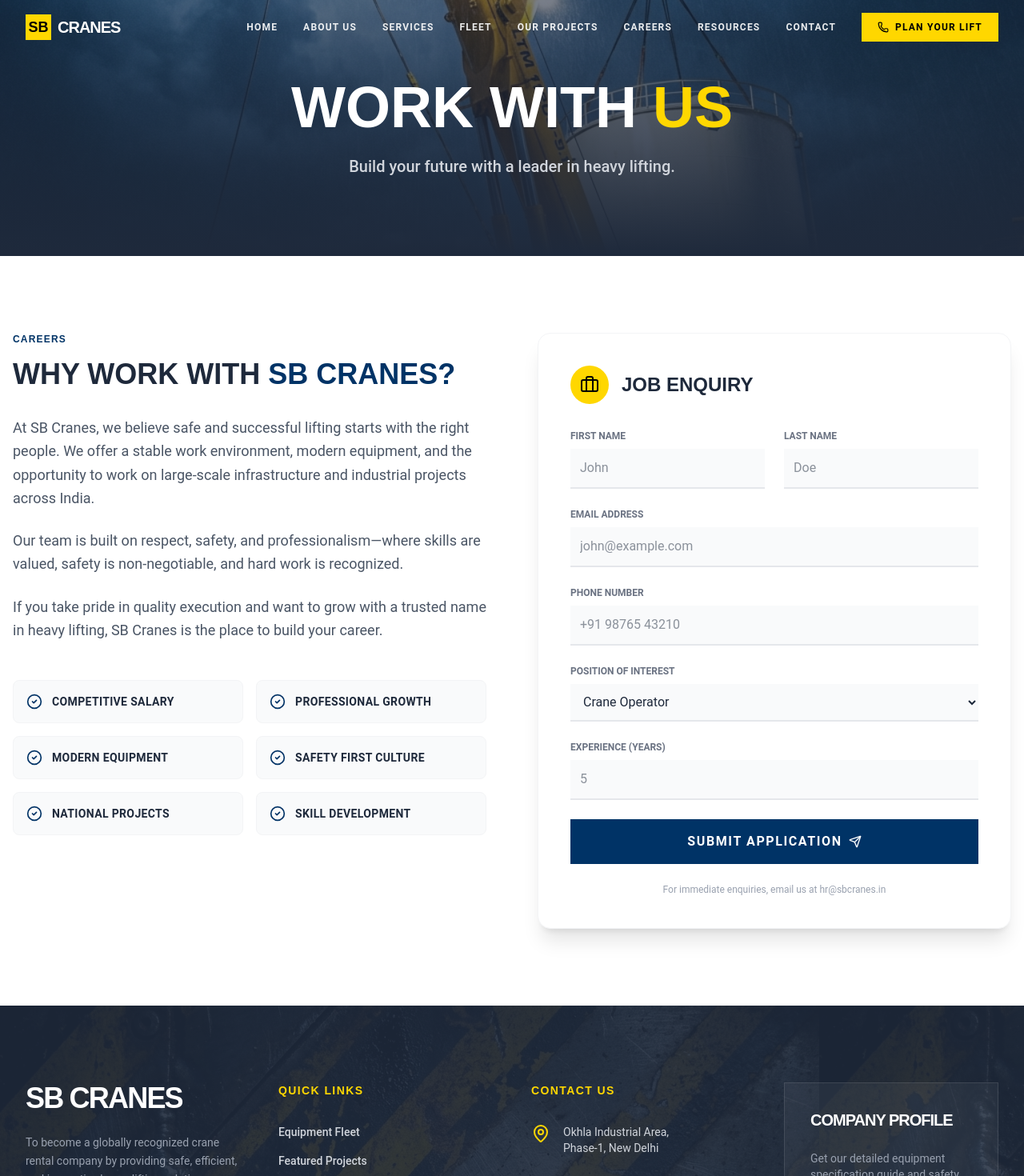
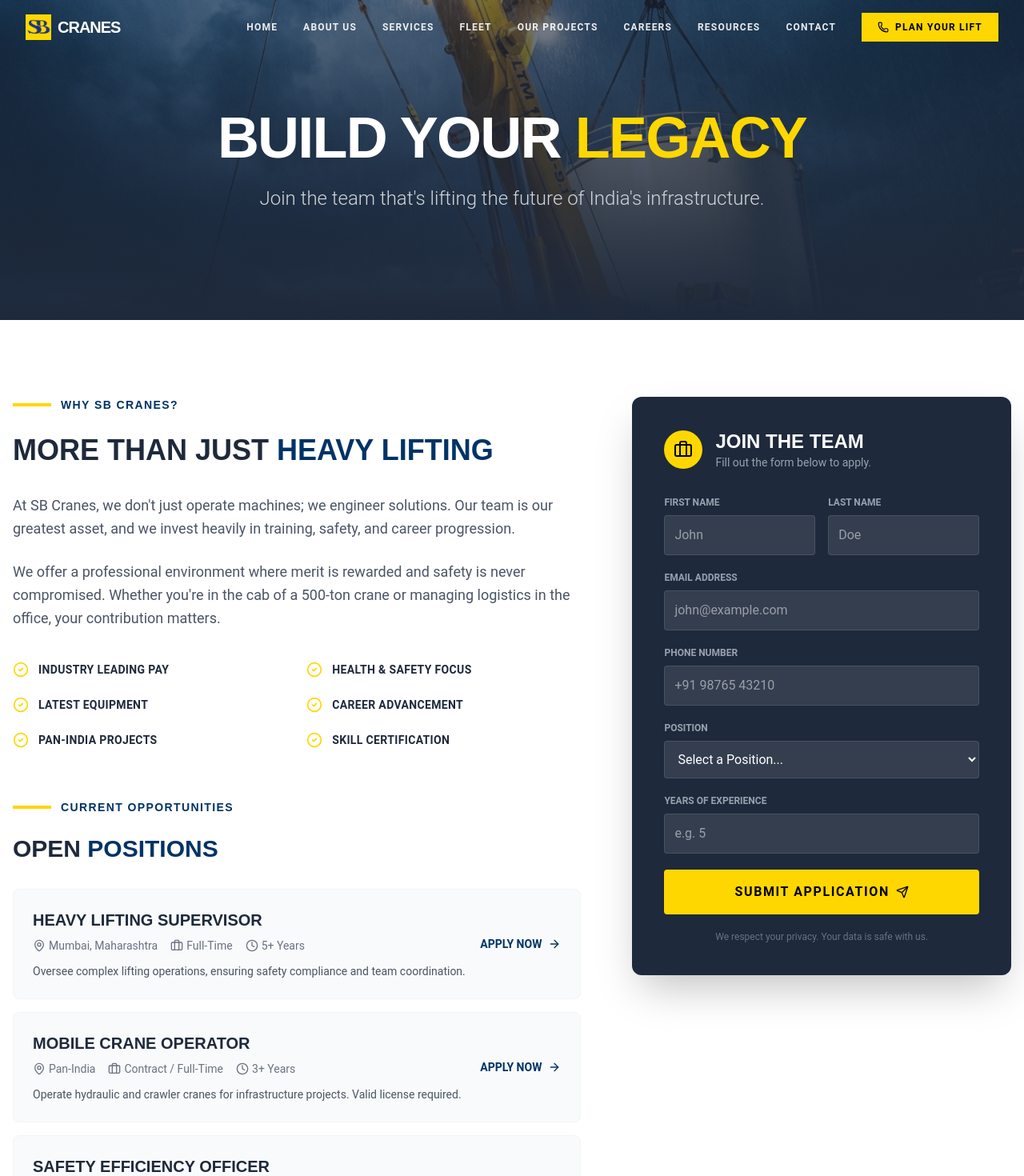
Before and after one commit to metaltroop/SBCranes-Rethink, a React (Vite) app: page /careers in a window 1280 px wide. Shown: the top 1470 px of the page at 80% size. Built offline with nearby package versions, Linux system fonts and the light colour scheme.

Commit message:
yoo done ig

```diff
--- a/src/components/Navbar.tsx
+++ b/src/components/Navbar.tsx
@@ -1,6 +1,7 @@
 import { useState, useEffect } from 'react';
 import { Menu, X, Phone } from 'lucide-react';
 import { motion, AnimatePresence } from 'framer-motion';
+import logo from '../assets/images/logo.png';
 import { Link } from 'react-router-dom';
 
 interface NavbarProps {
@@ -41,7 +42,7 @@
                         {/* Logo */}
                         <Link to="/" className="flex items-center gap-2 group">
                             <div className="h-8 w-8 bg-safety-yellow flex items-center justify-center font-bold text-black text-lg font-header">
-                                SB
+                                <img src={logo} alt="" />
                             </div>
                             <span className="text-xl font-bold uppercase tracking-tighter text-white font-header group-hover:text-safety-yellow transition-colors">
                                 Cranes
--- a/src/pages/Careers.tsx
+++ b/src/pages/Careers.tsx
@@ -1,122 +1,203 @@
 import { motion } from 'framer-motion';
-import { Briefcase, CheckCircle2, Send } from 'lucide-react';
+import { Briefcase, CheckCircle2, Send, MapPin, Clock, ArrowRight } from 'lucide-react';
 import heroBg from '../assets/images/hero_bg.png';
+
+const openings = [
+    {
+        title: "Heavy Lifting Supervisor",
+        location: "Mumbai, Maharashtra",
+        type: "Full-Time",
+        experience: "5+ Years",
+        description: "Oversee complex lifting operations, ensuring safety compliance and team coordination."
+    },
+    {
+        title: "Mobile Crane Operator",
+        location: "Pan-India",
+        type: "Contract / Full-Time",
+        experience: "3+ Years",
+        description: "Operate hydraulic and crawler cranes for infrastructure projects. Valid license required."
+    },
+    {
+        title: "Safety Efficiency Officer",
+        location: "Gujarat Region",
+        type: "Full-Time",
+        experience: "4+ Years",
+        description: "Implement and monitor safety protocols on-site to ensure zero-incident operations."
+    },
+    {
+        title: "Maintenance Engineer (Hydraulics)",
+        location: "Pune Workshop",
+        type: "Full-Time",
+        experience: "3-6 Years",
+        description: "Diagnose and repair hydraulic systems for our fleet of Liebherr and Demag cranes."
+    }
+];
 
 export default function Careers() {
     return (
         <div className="min-h-screen bg-white">
             {/* Hero Section */}
-            <section className="relative h-[40vh] min-h-[300px] flex items-center justify-center overflow-hidden bg-dark-slate">
+            <section className="relative h-[50vh] min-h-[400px] flex items-center justify-center overflow-hidden bg-dark-slate">
                 <div className="absolute inset-0 bg-cover bg-center opacity-40" style={{ backgroundImage: `url(${heroBg})` }}></div>
-                <div className="absolute inset-0 bg-linear-to-t from-dark-slate to-transparent"></div>
+                <div className="absolute inset-0 bg-linear-to-t from-dark-slate via-dark-slate/50 to-transparent"></div>
                 <div className="relative z-10 text-center px-4 max-w-4xl mx-auto">
-                    <motion.h1
-                        initial={{ opacity: 0, y: 20 }}
+                    <motion.div
+                        initial={{ opacity: 0, y: 30 }}
                         animate={{ opacity: 1, y: 0 }}
-                        className="text-5xl md:text-7xl font-bold uppercase font-header text-white mb-6"
+                        transition={{ duration: 0.8 }}
                     >
-                        Work With <span className="text-safety-yellow">Us</span>
-                    </motion.h1>
-                    <p className="text-xl text-gray-300 font-medium">
-                        Build your future with a leader in heavy lifting.
-                    </p>
+                        <h1 className="text-5xl md:text-7xl font-bold uppercase font-header text-white mb-6 tracking-tight">
+                            Build Your <span className="text-safety-yellow">Legacy</span>
+                        </h1>
+                        <p className="text-xl md:text-2xl text-gray-300 font-light max-w-2xl mx-auto">
+                            Join the team that's lifting the future of India's infrastructure.
+                        </p>
+                    </motion.div>
                 </div>
             </section>
 
             <div className="container mx-auto px-4 py-16 lg:py-24">
                 <div className="flex flex-col lg:flex-row gap-16">
 
-                    {/* Left Column: Why Work With Us */}
-                    <div className="w-full lg:w-1/2">
-                        <div className="mb-12">
-                            <h2 className="text-industrial-blue text-xs font-bold uppercase tracking-widest mb-4">Careers</h2>
-                            <h3 className="text-3xl md:text-4xl font-bold uppercase font-header text-dark-slate mb-8">
-                                Why Work with <span className="text-industrial-blue">SB Cranes?</span>
+                    {/* Left Column: Content */}
+                    <div className="w-full lg:w-3/5 space-y-16">
+
+                        {/* Why Work With Us */}
+                        <div>
+                            <div className="flex items-center gap-3 mb-6">
+                                <div className="h-1 w-12 bg-safety-yellow"></div>
+                                <h2 className="text-industrial-blue text-sm font-bold uppercase tracking-widest">Why SB Cranes?</h2>
+                            </div>
+                            <h3 className="text-3xl md:text-4xl font-bold uppercase font-header text-dark-slate mb-8 leading-tight">
+                                More Than Just <span className="text-industrial-blue">Heavy Lifting</span>
                             </h3>
                             <div className="space-y-6 text-gray-600 text-lg leading-relaxed">
                                 <p>
-                                    At SB Cranes, we believe safe and successful lifting starts with the right people. We offer a stable work environment, modern equipment, and the opportunity to work on large-scale infrastructure and industrial projects across India.
+                                    At SB Cranes, we don't just operate machines; we engineer solutions. Our team is our greatest asset, and we invest heavily in training, safety, and career progression.
                                 </p>
                                 <p>
-                                    Our team is built on respect, safety, and professionalism—where skills are valued, safety is non-negotiable, and hard work is recognized.
+                                    We offer a professional environment where merit is rewarded and safety is never compromised. Whether you're in the cab of a 500-ton crane or managing logistics in the office, your contribution matters.
                                 </p>
-                                <p>
-                                    If you take pride in quality execution and want to grow with a trusted name in heavy lifting, SB Cranes is the place to build your career.
-                                </p>
+                            </div>
+
+                            <div className="grid grid-cols-1 sm:grid-cols-2 gap-6 mt-10">
+                                {[
+                                    'Industry Leading Pay',
+                                    'Health & Safety Focus',
+                                    'Latest Equipment',
+                                    'Career Advancement',
+                                    'Pan-India Projects',
+                                    'Skill Certification'
+                                ].map((item, index) => (
+                                    <div key={index} className="flex items-center gap-3">
+                                        <CheckCircle2 className="h-5 w-5 text-safety-yellow shrink-0" />
+                                        <span className="text-dark-slate font-bold uppercase text-sm tracking-wide">{item}</span>
+                                    </div>
+                                ))}
                             </div>
                         </div>
 
-                        {/* Benefits List */}
-                        <div className="grid grid-cols-1 sm:grid-cols-2 gap-4">
-                            {[
-                                'Competitive Salary',
-                                'Professional Growth',
-                                'Modern Equipment',
-                                'Safety First Culture',
-                                'National Projects',
-                                'Skill Development'
-                            ].map((item, index) => (
-                                <div key={index} className="flex items-center gap-3 bg-gray-50 p-4 rounded-lg border border-gray-100">
-                                    <CheckCircle2 className="h-5 w-5 text-industrial-blue shrink-0" />
-                                    <span className="text-dark-slate font-bold uppercase text-sm tracking-wide">{item}</span>
-                                </div>
-                            ))}
+                        {/* Current Openings */}
+                        <div id="openings">
+                            <div className="flex items-center gap-3 mb-6">
+                                <div className="h-1 w-12 bg-safety-yellow"></div>
+                                <h2 className="text-industrial-blue text-sm font-bold uppercase tracking-widest">Current Opportunities</h2>
+                            </div>
+                            <h3 className="text-3xl font-bold uppercase font-header text-dark-slate mb-8">
+                                Open <span className="text-industrial-blue">Positions</span>
+                            </h3>
+
+                            <div className="space-y-4">
+                                {openings.map((job, index) => (
+                                    <motion.div
+                                        key={index}
+                                        initial={{ opacity: 0, y: 10 }}
+                                        whileInView={{ opacity: 1, y: 0 }}
+                                        viewport={{ once: true }}
+                                        transition={{ delay: index * 0.1 }}
+                                        className="group bg-gray-50 border border-gray-100 p-6 hover:border-safety-yellow transition-all duration-300 rounded-lg hover:shadow-md"
+                                    >
+                                        <div className="flex flex-col md:flex-row md:items-center justify-between gap-4">
+                                            <div>
+                                                <h4 className="text-xl font-bold text-dark-slate font-header uppercase mb-2 group-hover:text-industrial-blue transition-colors">{job.title}</h4>
+                                                <div className="flex flex-wrap gap-4 text-sm text-gray-500 mb-3">
+                                                    <span className="flex items-center gap-1"><MapPin className="h-4 w-4" /> {job.location}</span>
+                                                    <span className="flex items-center gap-1"><Briefcase className="h-4 w-4" /> {job.type}</span>
+                                                    <span className="flex items-center gap-1"><Clock className="h-4 w-4" /> {job.experience}</span>
+                                                </div>
+                                                <p className="text-gray-600 text-sm">{job.description}</p>
+                                            </div>
+                                            <div className="md:self-center">
+                                                <a href="#apply" className="inline-flex items-center gap-2 text-sm font-bold uppercase text-industrial-blue hover:text-safety-yellow transition-colors">
+                                                    Apply Now <ArrowRight className="h-4 w-4" />
+                                                </a>
+                                            </div>
+                                        </div>
+                                    </motion.div>
+                                ))}
+                            </div>
                         </div>
+
                     </div>
 
-                    {/* Right Column: Job Enquiry Form */}
-                    <div className="w-full lg:w-1/2">
-                        <div className="bg-white rounded-2xl shadow-xl border border-gray-100 p-8 lg:p-10 sticky top-28">
+                    {/* Right Column: Application Form */}
+                    <div className="w-full lg:w-2/5">
+                        <div id="apply" className="bg-dark-slate text-white rounded-xl shadow-2xl p-8 lg:p-10 sticky top-28">
                             <div className="flex items-center gap-4 mb-8">
                                 <div className="bg-safety-yellow p-3 rounded-full">
                                     <Briefcase className="h-6 w-6 text-black" />
                                 </div>
-                                <h3 className="text-2xl font-bold uppercase font-header text-dark-slate">Job Enquiry</h3>
+                                <div>
+                                    <h3 className="text-2xl font-bold uppercase font-header text-white">Join the Team</h3>
+                                    <p className="text-gray-400 text-sm">Fill out the form below to apply.</p>
+                                </div>
                             </div>
 
-                            <form className="space-y-6">
-                                <div className="grid grid-cols-1 md:grid-cols-2 gap-6">
+                            <form className="space-y-5">
+                                <div className="grid grid-cols-2 gap-4">
                                     <div>
-                                        <label className="block text-xs font-bold uppercase text-gray-500 mb-2">First Name</label>
-                                        <input type="text" className="w-full bg-gray-50 border-b-2 border-gray-200 p-3 focus:outline-none focus:border-safety-yellow transition-colors" placeholder="John" />
+                                        <label className="block text-xs font-bold uppercase text-gray-400 mb-2">First Name</label>
+                                        <input type="text" className="w-full bg-white/10 border border-white/10 text-white p-3 focus:outline-none focus:border-safety-yellow transition-colors rounded" placeholder="John" />
                                     </div>
                                     <div>
-                                        <label className="block text-xs font-bold uppercase text-gray-500 mb-2">Last Name</label>
-                                        <input type="text" className="w-full bg-gray-50 border-b-2 border-gray-200 p-3 focus:outline-none focus:border-safety-yellow transition-colors" placeholder="Doe" />
+                                        <label className="block text-xs font-bold uppercase text-gray-400 mb-2">Last Name</label>
+                                        <input type="text" className="w-full bg-white/10 border border-white/10 text-white p-3 focus:outline-none focus:border-safety-yellow transition-colors rounded" placeholder="Doe" />
                                     </div>
                                 </div>
 
                                 <div>
-                                    <label className="block text-xs font-bold uppercase text-gray-500 mb-2">Email Address</label>
-                                    <input type="email" className="w-full bg-gray-50 border-b-2 border-gray-200 p-3 focus:outline-none focus:border-safety-yellow transition-colors" placeholder="john@example.com" />
+                                    <label className="block text-xs font-bold uppercase text-gray-400 mb-2">Email Address</label>
+                                    <input type="email" className="w-full bg-white/10 border border-white/10 text-white p-3 focus:outline-none focus:border-safety-yellow transition-colors rounded" placeholder="john@example.com" />
                                 </div>
 
                                 <div>
-                                    <label className="block text-xs font-bold uppercase text-gray-500 mb-2">Phone Number</label>
-                                    <input type="tel" className="w-full bg-gray-50 border-b-2 border-gray-200 p-3 focus:outline-none focus:border-safety-yellow transition-colors" placeholder="+91 98765 43210" />
+                                    <label className="block text-xs font-bold uppercase text-gray-400 mb-2">Phone Number</label>
+                                    <input type="tel" className="w-full bg-white/10 border border-white/10 text-white p-3 focus:outline-none focus:border-safety-yellow transition-colors rounded" placeholder="+91 98765 43210" />
                                 </div>
 
                                 <div>
-                                    <label className="block text-xs font-bold uppercase text-gray-500 mb-2">Position of Interest</label>
-                                    <select className="w-full bg-gray-50 border-b-2 border-gray-200 p-3 focus:outline-none focus:border-safety-yellow transition-colors">
-                                        <option>Crane Operator</option>
-                                        <option>Rigger / Signalman</option>
-                                        <option>Maintenance Engineer</option>
-                                        <option>Safety Officer</option>
-                                        <option>Site Manager</option>
-                                        <option>Other</option>
+                                    <label className="block text-xs font-bold uppercase text-gray-400 mb-2">Position</label>
+                                    <select className="w-full bg-white/10 border border-white/10 text-white p-3 focus:outline-none focus:border-safety-yellow transition-colors rounded [&>option]:text-black">
+                                        <option>Select a Position...</option>
+                                        {openings.map((o, i) => <option key={i} value={o.title}>{o.title}</option>)}
+                                        <option value="Other">Other / General Application</option>
                                     </select>
                                 </div>
 
                                 <div>
-                                    <label className="block text-xs font-bold uppercase text-gray-500 mb-2">Experience (Years)</label>
-                                    <input type="number" className="w-full bg-gray-50 border-b-2 border-gray-200 p-3 focus:outline-none focus:border-safety-yellow transition-colors" placeholder="5" />
+                                    <label className="block text-xs font-bold uppercase text-gray-400 mb-2">Years of Experience</label>
+                                    <input type="number" className="w-full bg-white/10 border border-white/10 text-white p-3 focus:outline-none focus:border-safety-yellow transition-colors rounded" placeholder="e.g. 5" />
                                 </div>
 
-                                <button type="button" className="w-full bg-industrial-blue text-white font-bold uppercase tracking-widest py-4 hover:bg-black transition-colors flex items-center justify-center gap-2 mt-4">
+                                <motion.button
+                                    whileHover={{ scale: 1.02 }}
+                                    whileTap={{ scale: 0.98 }}
+                                    type="button"
+                                    className="w-full bg-safety-yellow text-black font-bold uppercase tracking-widest py-4 hover:bg-white transition-colors flex items-center justify-center gap-2 mt-2 rounded"
+                                >
                                     Submit Application <Send className="h-4 w-4" />
-                                </button>
-                                <p className="text-xs text-gray-400 text-center mt-4">For immediate enquiries, email us at hr@sbcranes.in</p>
+                                </motion.button>
+                                <p className="text-xs text-gray-500 text-center mt-4">We respect your privacy. Your data is safe with us.</p>
                             </form>
                         </div>
                     </div>
```
Also changed, not shown: src/assets/images/logo.png (added).
